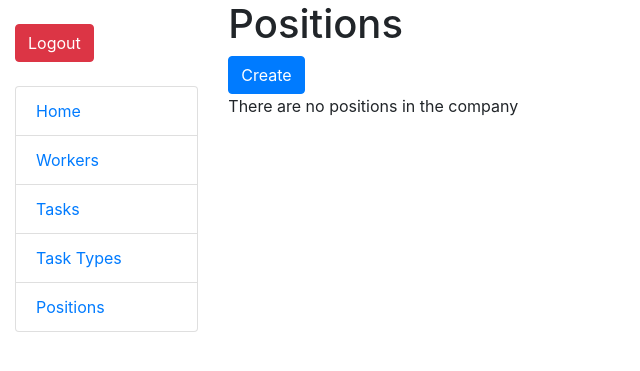
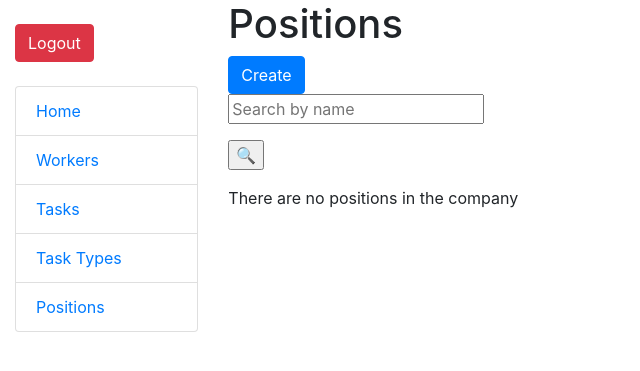
Before and after one commit to NoroiMusha37/it-company-task-manager-site, a Django app: page /positions/ in a window 1280 px wide. Shown: the top 371 px of the page, without its empty margins (0-640 px from the left). Run offline with Django 5.2, Linux system fonts and the light colour scheme; the visitor is signed in with stand-in values (Sample User, id 1); data that the repository does not hold is empty.

Commit message:
add search field to all list.html

```diff
--- a/templates/tasks/position_list.html
+++ b/templates/tasks/position_list.html
@@ -5,6 +5,10 @@
     Positions
   </h1>
   <a href="{% url "tasks:position-create" %}" class="btn btn-primary link-to-page">Create</a>
+  <form method="get" class="mb-3">
+    {{ search_form.as_p }}
+    <input type="submit" value="🔍">
+  </form>
   {% if position_list %}
     <ul>
       {% for position in position_list %}
--- a/templates/tasks/task_type_list.html
+++ b/templates/tasks/task_type_list.html
@@ -4,6 +4,10 @@
   <h1>
     Task types
   </h1>
+  <form method="get" class="mb-3">
+    {{ search_form.as_p }}
+    <input type="submit" value="🔍">
+  </form>
   <a href="{% url "tasks:task-type-create" %}" class="btn btn-primary link-to-page">Create task type</a>
   {% if task_type_list %}
     <ul>
```
Also changed, not shown: templates/tasks/task_list.html (+7 -0 lines), templates/tasks/worker_list.html (+7 -0 lines).
